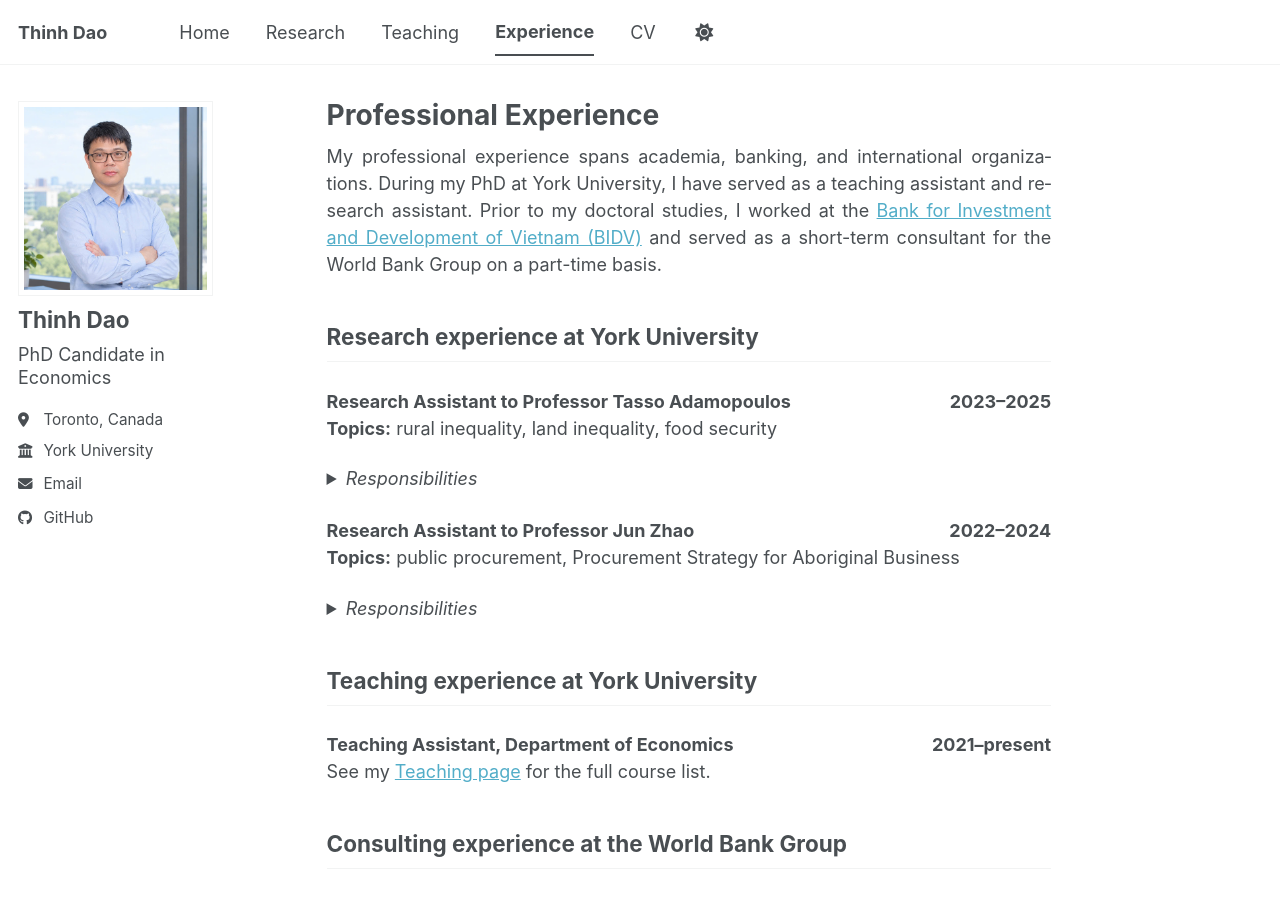
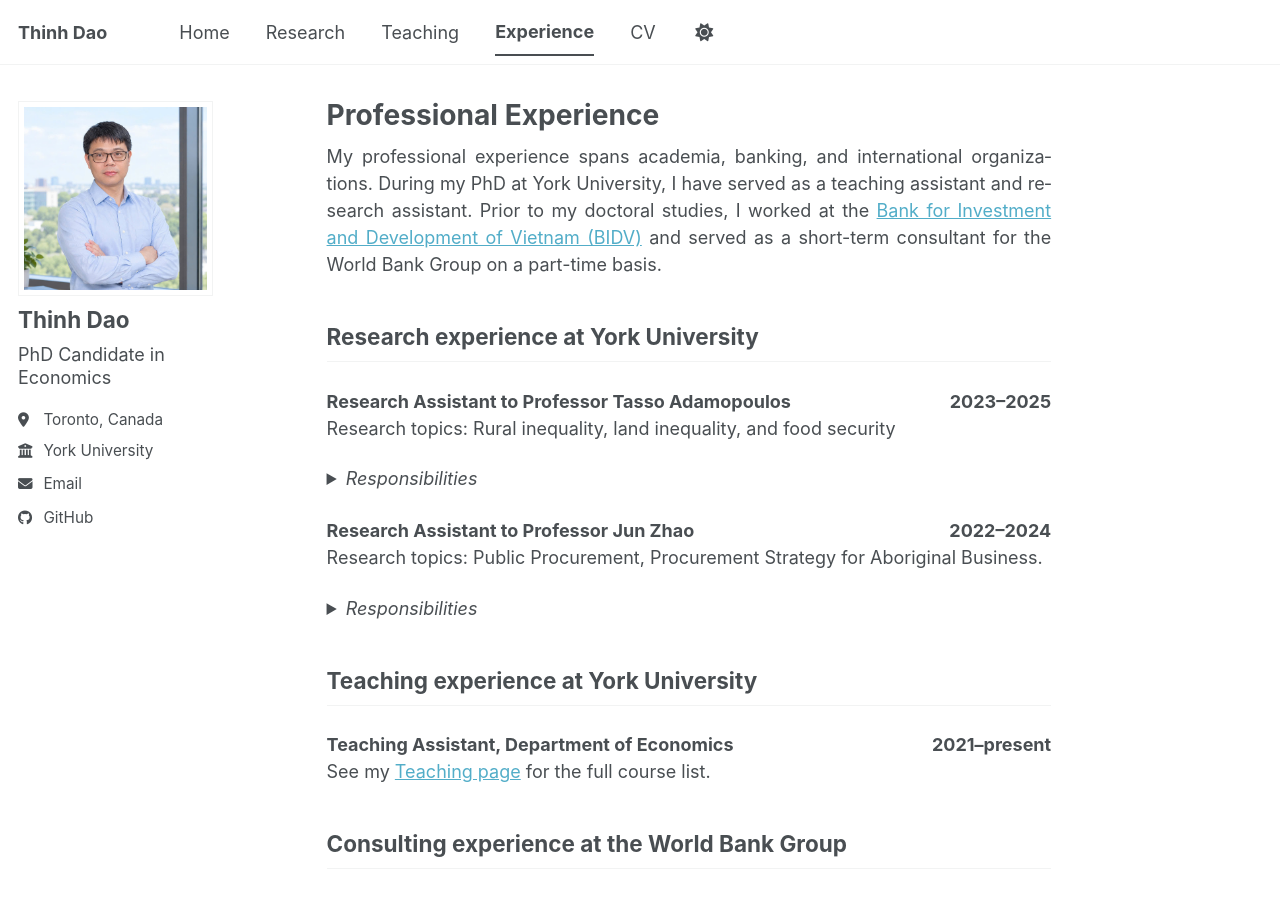
Before and after one commit to thinh-dao-econ/thinh-dao-econ.github.io, a Jekyll site: the page built from _pages/experience.md, in a window 1280 px wide and 900 px high. Built offline with Jekyll 4.4.1, drawn with Linux system fonts in a browser that asks for light colours; a style sheet for code colours, icons or effects is not loaded; part of the change alters nothing that is shown.

Commit message:
Revise research topics and responsibilities in experience.md
Updated research topics and responsibilities for research assistant positions, improving clarity and consistency.

```diff
--- a/_pages/experience.md
+++ b/_pages/experience.md
@@ -13,7 +13,7 @@ My professional experience spans academia, banking, and international organizati
 <span><strong>2023–2025</strong></span>
 </div>
 
-**Topics:** rural inequality, land inequality, food security
+Research topics: Rural inequality, land inequality, and food security
 
 <details markdown="1">
 <summary style="cursor:pointer;"><em>Responsibilities</em></summary>
@@ -32,19 +32,18 @@ I prepared and analysed household survey data from the World Bank's Living Stand
 <span><strong>2022–2024</strong></span>
 </div>
 
-**Topics:** public procurement, Procurement Strategy for Aboriginal Business
+Research topics: Public Procurement, Procurement Strategy for Aboriginal Business.
 
 <details markdown="1">
 <summary style="cursor:pointer;"><em>Responsibilities</em></summary>
 
-I supported a study of Canada's federal Procurement Strategy for Aboriginal Business using government procurement data. My responsibilities included:
-
-- Teaching myself Python and writing a pipeline that collected more than 100,000 award notices and related records from a public government website.
-- Cleaning the scraped records and matching them to the federal contract history (about 460,000 records, 2009–2022) and to a directory of Indigenous businesses.
-- Constructing analysis samples, geocoding buyers and suppliers to compute distances, and running summary statistics and exploratory regressions.
-- Compiling federal trade-agreement thresholds from official documents to classify contracts.
-- Documenting the data processing and reporting results in reproducible R Markdown documents.
-- Tools: Python (requests, BeautifulSoup, pandas), R (tidyverse, lubridate, geosphere, ggplot2), R Markdown.
+I contributed to a study of Canada’s federal Procurement Strategy for Aboriginal Business using government procurement data. My responsibilities included:<br>
+- Independently learning Python and developing a data collection pipeline to retrieve more than 100,000 contract award notices and related records from a public government website.
+- Cleaning the collected data and matching records to the federal contract history (approximately 460,000 records covering 2009–2022) and a directory of Indigenous businesses.
+- Compiling federal trade agreement thresholds from official documents to classify contracts.
+- Constructing analysis samples, geocoding buyers and suppliers to calculate geographic distances, and conducting descriptive analyses and exploratory regressions.
+- Documenting data processing procedures and reporting results in reproducible R Markdown reports.
+- Tools: Python (requests, BeautifulSoup, pandas), R (tidyverse, lubridate, geosphere, ggplot2, R Markdown).
 
 </details>
 
```
